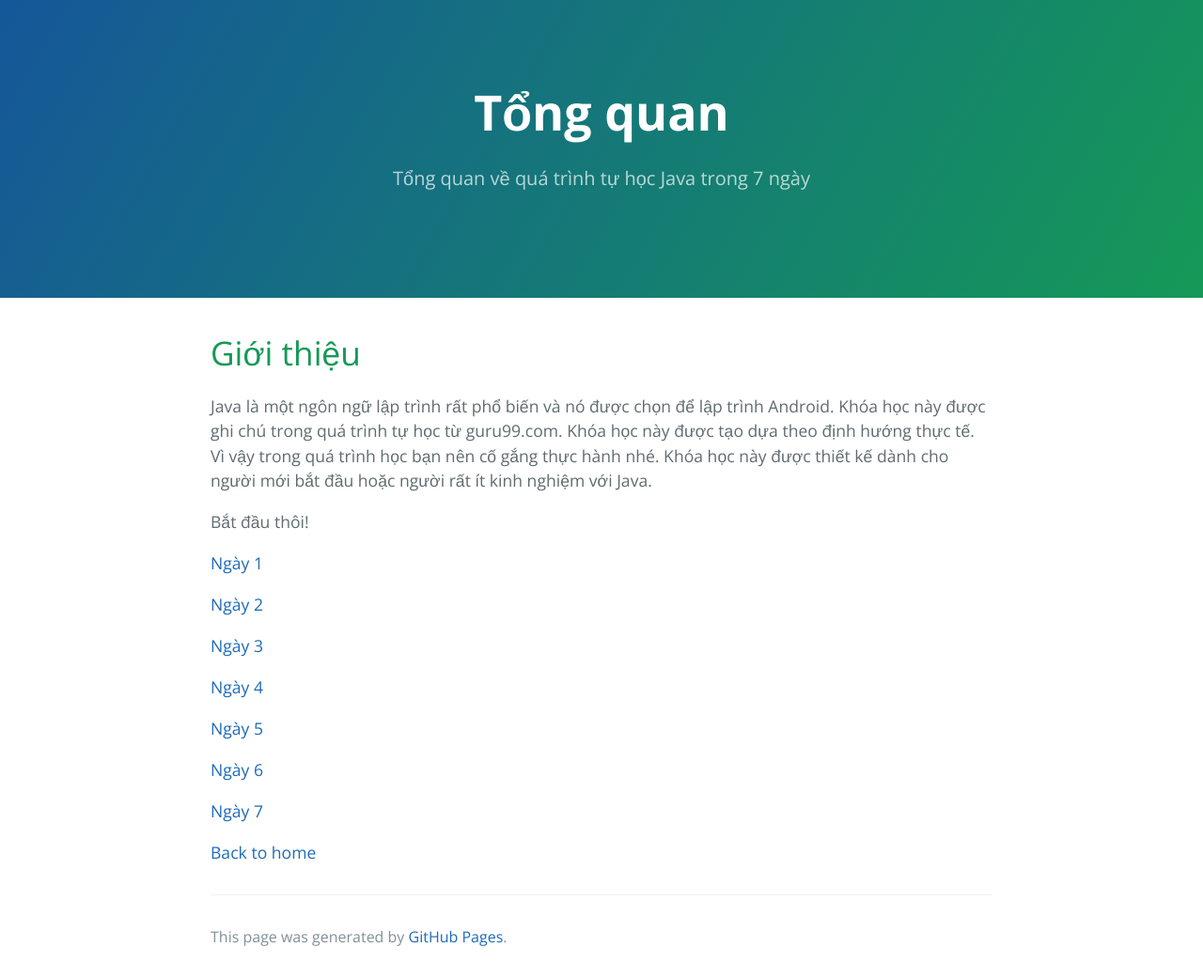
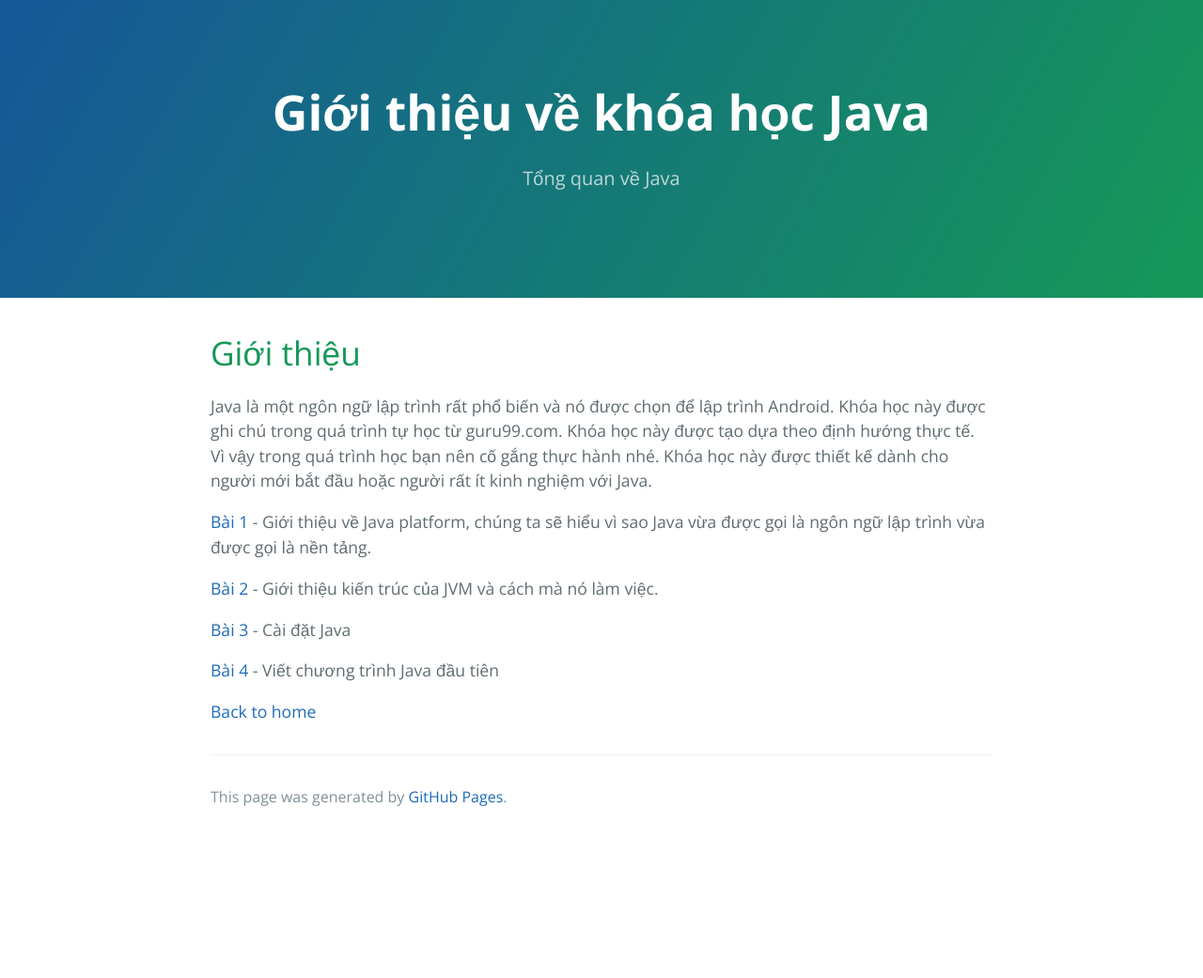
Before and after one commit to lxnhiqn905/lxnhiqn905.github.io, a Jekyll site: the page built from java/index.md, in a window 1280 px wide. Shown: the whole page at 94% size. Built offline with Jekyll 4.4.1, drawn with Linux system fonts in a browser that asks for light colours; after the commit the page ends 900 px from its top, so only the background shows below that.

Commit message:
Chinh sua lai bo cuc noi dung

```diff
--- a/tu-hoc-java-trong-7-ngay/index.md
+++ b/java/index.md
@@ -1,27 +1,19 @@
 ---
 layout: default
-title: Tổng quan
-description: Tổng quan về quá trình tự học Java trong 7 ngày
+title: Giới thiệu về khóa học Java
+description: Tổng quan về Java
 ---
 
 # Giới thiệu
 Java là một ngôn ngữ lập trình rất phổ biến và nó được chọn để lập trình Android. Khóa học này được ghi chú trong quá trình tự học từ guru99.com. Khóa học này được tạo dựa theo định hướng thực tế. Vì vậy trong quá trình học bạn nên cố gắng thực hành nhé.
 Khóa học này được thiết kế dành cho người mới bắt đầu hoặc người rất ít kinh nghiệm với Java.
 
-Bắt đầu thôi!
+[Bài 1](./java-platform.md) - Giới thiệu về Java platform, chúng ta sẽ hiểu vì sao Java vừa được gọi là ngôn ngữ lập trình vừa được gọi là nền tảng.
 
-[Ngày 1](./ngay-1.md)
+[Bài 2](./java-virtual-machine-jvm.md) - Giới thiệu kiến trúc của JVM và cách mà nó làm việc.
 
-[Ngày 2](./ngay-2.md)
+[Bài 3](./cai-dat-java.md) - Cài đặt Java
 
-[Ngày 3](./ngay-3.md)
-
-[Ngày 4](./ngay-4.md)
-
-[Ngày 5](./ngay-5.md)
-
-[Ngày 6](./ngay-6.md)
-
-[Ngày 7](./ngay-7.md)
+[Bài 4](./chuong-trinh-dau-tien-hello-world.md) - Viết chương trình Java đầu tiên
 
 [Back to home](../)
```
Also changed, not shown: index.md (+1 -4 lines), tu-hoc-java-trong-7-ngay/ngay-1.md (deleted, +0 -18 lines), tu-hoc-nodejs-trong-3-ngay/index.md (deleted, +0 -11 lines), tu-hoc-nodejs-trong-3-ngay/ngay-1.md (deleted, +0 -10 lines).
